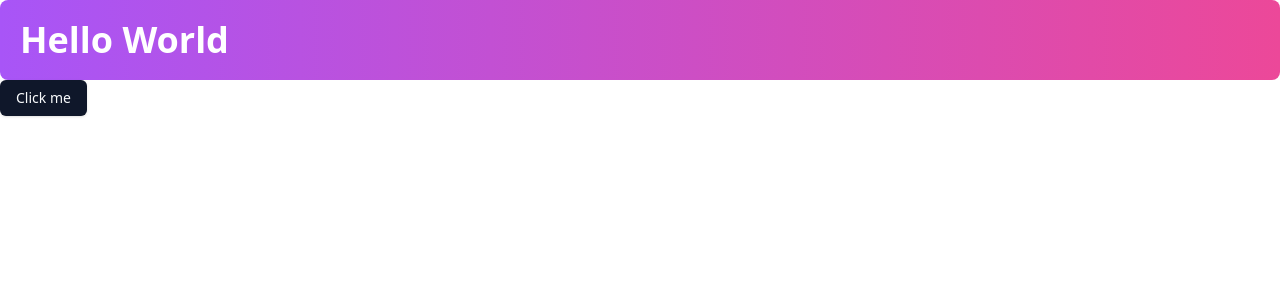
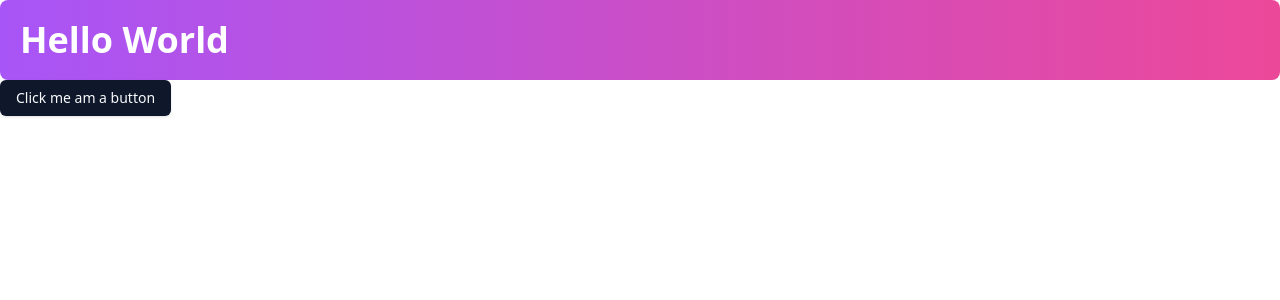
Before and after one commit to Sivasish48/TriCode, a React (Vite) app in the folder frontend/: page / in a window 1280 px wide. Shown: the top 300 px of the page. Built offline with nearby package versions, Linux system fonts and the light colour scheme.

Commit message:
testing dependencies

```diff
--- a/frontend/src/App.tsx
+++ b/frontend/src/App.tsx
@@ -11,7 +11,7 @@ function App() {
       <h1 className="text-4xl font-bold bg-gradient-to-r from-purple-500 to-pink-500 text-white p-5 rounded-lg">
         Hello World
       </h1>
-      <Button variant={'default'}>Click me</Button>
+      <Button variant={'default'}>Click me am a button</Button>
 
     </>
   )
```
